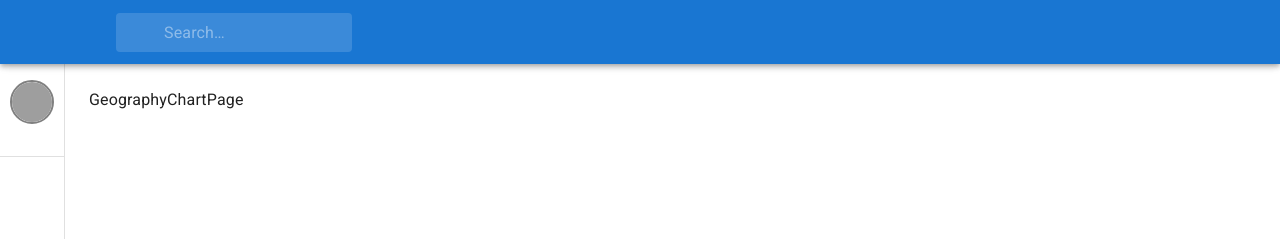
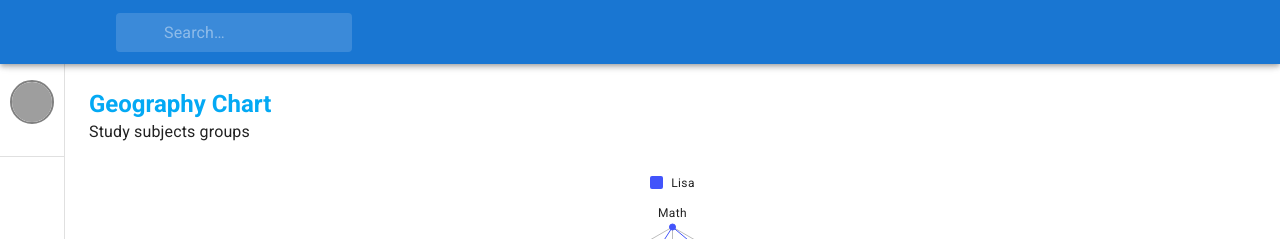
Before and after one commit to Mahmoud-Refaat07/admin-dashboard, a React (Vite) app: page /geography in a window 1280 px wide. Shown: the top 239 px of the page. Built offline with nearby package versions, Linux system fonts and the light colour scheme; grey boxes are pictures that could not be loaded; some icons are missing; a web font is replaced by a local one.

Commit message:
implemented geography chart page

```diff
--- a/src/pages/GeographyChartPage.tsx
+++ b/src/pages/GeographyChartPage.tsx
@@ -1,5 +1,26 @@
+import { RadarChart } from "@mui/x-charts/RadarChart";
+import UpperTitles from "../components/UpperTitles";
+
 const GeographyChartPage = () => {
-  return <div>GeographyChartPage</div>;
+  return (
+    <>
+      <UpperTitles title="Geography Chart" subTitle="Study subjects groups" />
+      <RadarChart
+        height={500}
+        series={[{ label: "Lisa", data: [120, 98, 86, 99, 85, 65] }]}
+        radar={{
+          metrics: [
+            { name: "Math", max: 120 },
+            { name: "Chinese", max: 120 },
+            { name: "English", max: 120 },
+            { name: "Geography", max: 120 },
+            { name: "Physics", max: 120 },
+            { name: "History", max: 120 },
+          ],
+        }}
+      />
+    </>
+  );
 };
 
 export default GeographyChartPage;
```
